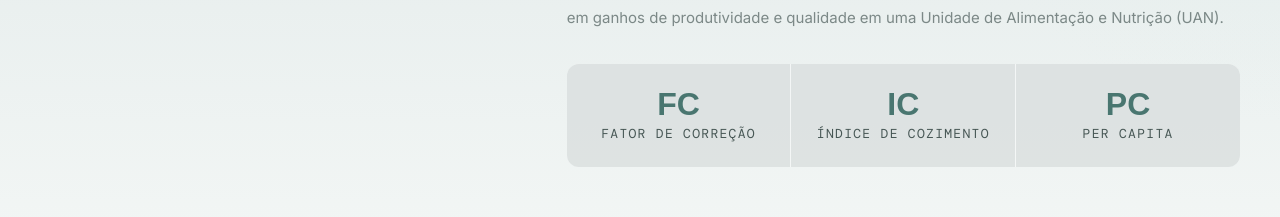
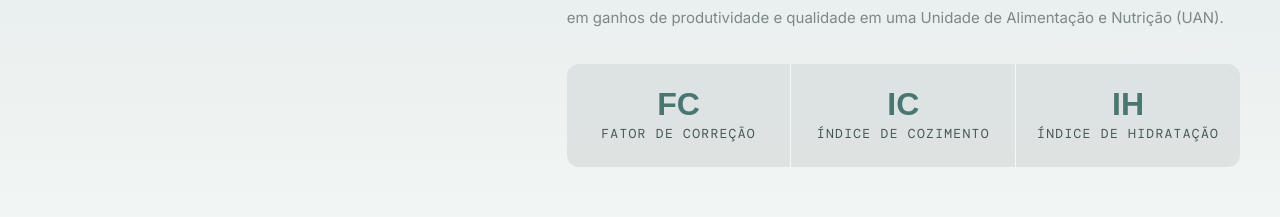
Before and after one commit to douglasnicida/mise-en-lab, a React (Vite) app: page /ficha-tecnica in a window 1280 px wide. Shown: the part 486-703 px from the top of the page. Built offline with nearby package versions, Linux system fonts and the light colour scheme; a web font is replaced by a local one.

Commit message:
fix: ficha tecnica cards

```diff
--- a/src/pages/Contato.jsx
+++ b/src/pages/Contato.jsx
@@ -53,12 +53,12 @@ const termos = [
     definicao: 'Quantidade de cada alimento expressa em utensílios domésticos.',
     exemplo: '½ xícara de chá, 1 colher de sopa.',
   },
-  {
-    sigla: 'PC',
-    nome: 'Per Capita',
-    definicao: 'Quantidade de alimento destinada a cada comensal, expressa em peso bruto.',
-    exemplo: null,
-  },
+  // {
+  //   sigla: 'PC',
+  //   nome: 'Per Capita',
+  //   definicao: 'Quantidade de alimento destinada a cada comensal, expressa em peso bruto.',
+  //   exemplo: null,
+  // },
 ];
 
 const outrosTermos = [
@@ -252,11 +252,11 @@ export default function FichaTecnica() {
                 {[
                   { val: 'FC', label: 'Fator de Correção' },
                   { val: 'IC', label: 'Índice de Cozimento' },
-                  { val: 'PC', label: 'Per Capita' },
+                  { val: 'IH', label: 'Índice de Hidratação' },
                 ].map((s, i) => (
-                  <div key={i} className="bg-dark/10 px-5 py-6 text-center">
-                    <p className="font-pally text-[2rem] font-bold text-teal-600 leading-none mb-1">{s.val}</p>
-                    <p className="font-mono text-[13px] tracking-widest uppercase text-dark/80">{s.label}</p>
+                  <div key={i} className="bg-dark/10 px-4 py-6 text-center flex flex-col">
+                    <p className="font-pally text-[2rem] font-bold text-teal-600 leading-none mb-1 flex-1">{s.val}</p>
+                    <p className="font-mono text-[13px] tracking-widest uppercase text-dark/80 flex justify-center items-center flex-1">{s.label}</p>
                   </div>
                 ))}
               </div>
```
